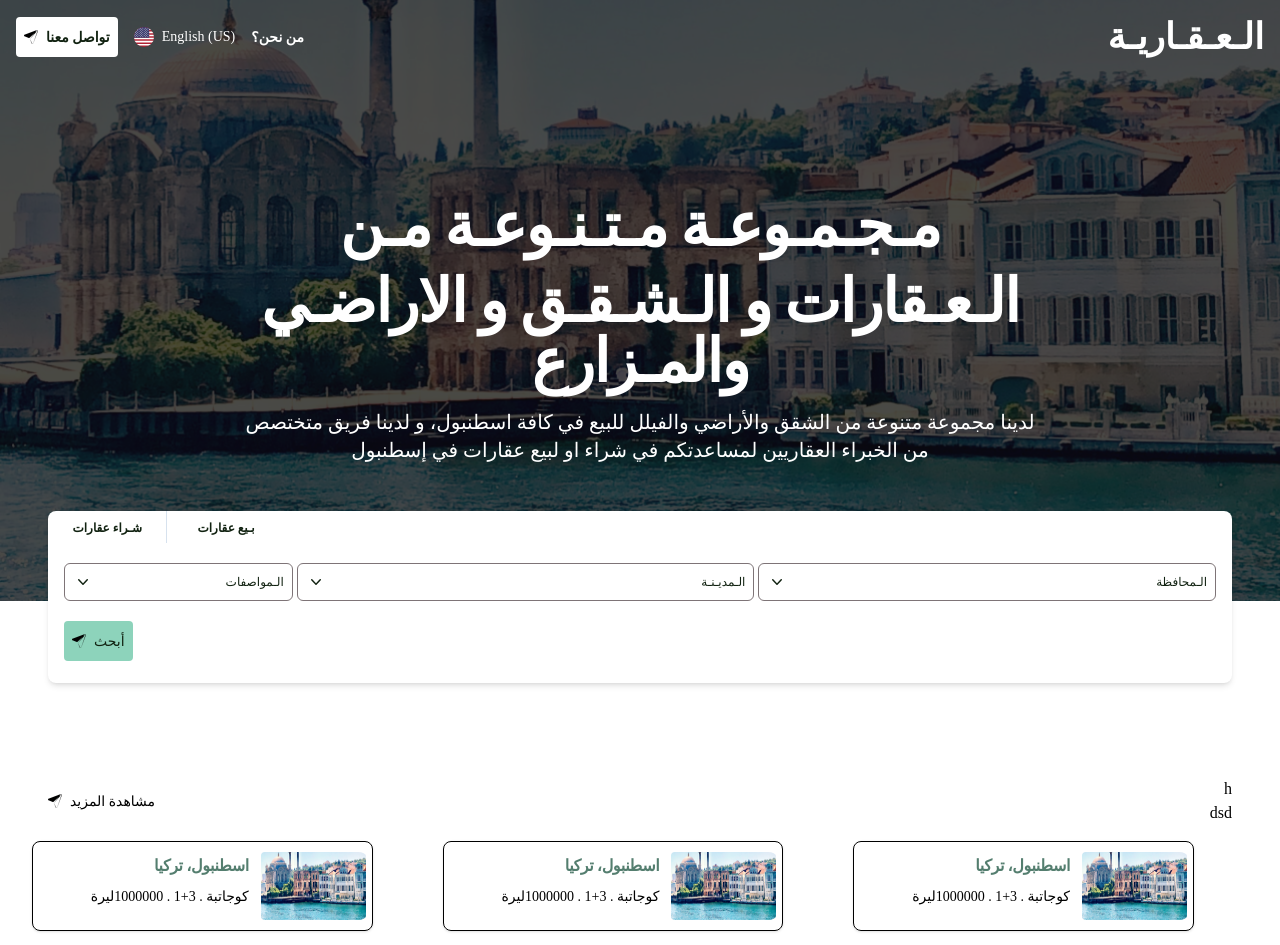
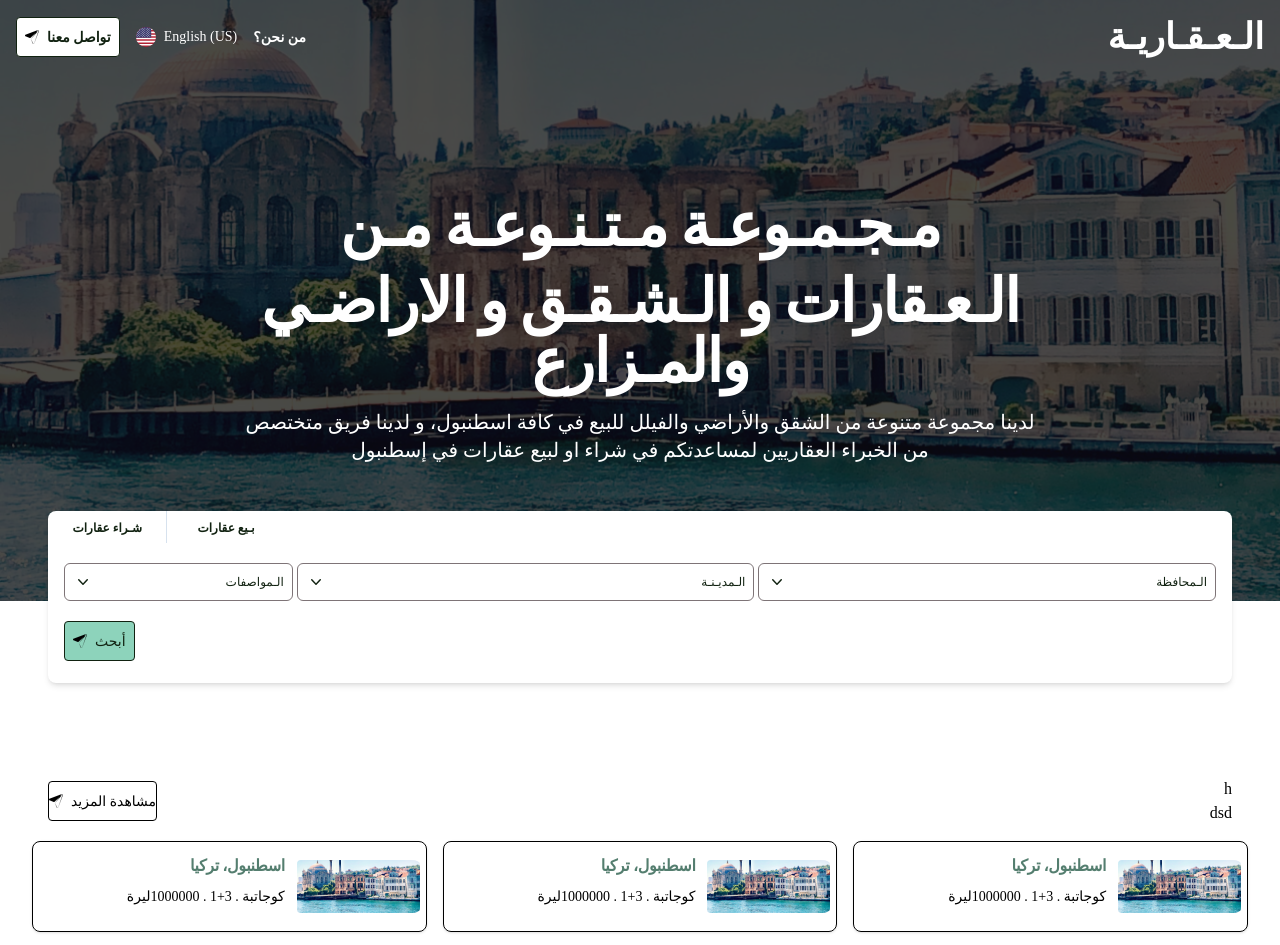
Before and after one commit to MayceAlazzawi/realstates-react-tailwind, a React (Create React App) app: page / in a window 1280 px wide. Shown: the top 945 px of the page. Built offline with nearby package versions, Linux system fonts and the light colour scheme.

Commit message:
adding commits

```diff
--- a/src/components/Button.tsx
+++ b/src/components/Button.tsx
@@ -18,7 +18,7 @@ export const Button = (props: Props) => {
   return (
     <button
       onClick={props.onClick}
-      className={`flex flex-row  text-center align-center justify-center items-center gap-2 h-[40px] ${props.bgBtn} ${props.m} ${props.p} w-${props.width} font-${props.fontWeight} ${props.color} text-${props.textSize} rounded focus:outline-none cursor-pointer other`}
+      className={`flex flex-row  text-center align-center justify-center items-center gap-2 h-[40px] ${props.bgBtn} ${props.m} ${props.p} w-${props.width} font-${props.fontWeight} ${props.color} text-${props.textSize} rounded focus:outline-none cursor-pointer other  border`}
     >
       <img src={props.icon}></img>
       {props.children}
--- a/src/components/section2/Container.tsx
+++ b/src/components/section2/Container.tsx
@@ -24,6 +24,7 @@ export function Container(props: Props) {
             children={"مشاهدة المزيد"}
             onClick={clickHandler}
             icon={Send}
+            other={"border border-mint"}
           />
         </div>
         <div className="bg-mintLight text-right px-8">
--- a/src/components/section2/card.tsx
+++ b/src/components/section2/card.tsx
@@ -8,7 +8,7 @@ export const Card = (rops: Props) => {
     <div className="">
       <a
         href="#"
-        className="flex flex-col  justify-end items-center bg-white border border-gray-200 rounded-lg shadow md:flex-row  hover:bg-gray-100 dark:border-gray-700 dark:bg-gray-800 dark:hover:bg-gray-700 flex text-right h-[90px] p-[6px] max-w-max items-center"
+        className="flex flex-col  justify-end items-center bg-white border border-gray-200 rounded-lg shadow md:flex-row  hover:bg-gray-100 dark:border-gray-700 dark:bg-gray-800 dark:hover:bg-gray-700 flex text-right h-[90  px] p-[6px] max-w-max items-center"
       >
         <div className="flex flex-col justify-between  leading-normal">
           <h5 className="mb-2 text-[16px] font-semibold tracking-tight text-[#547e6f] dark:text-white">
```
